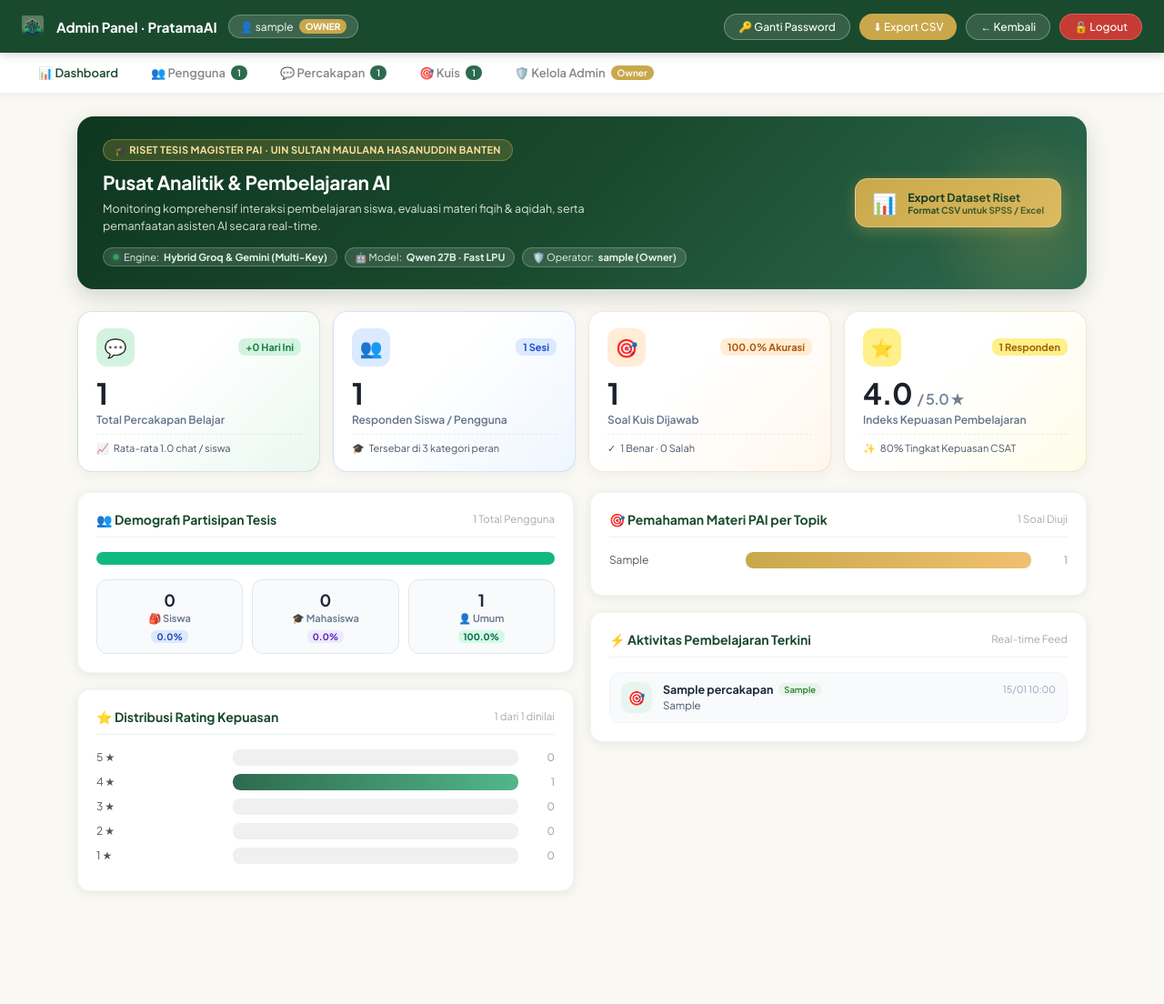
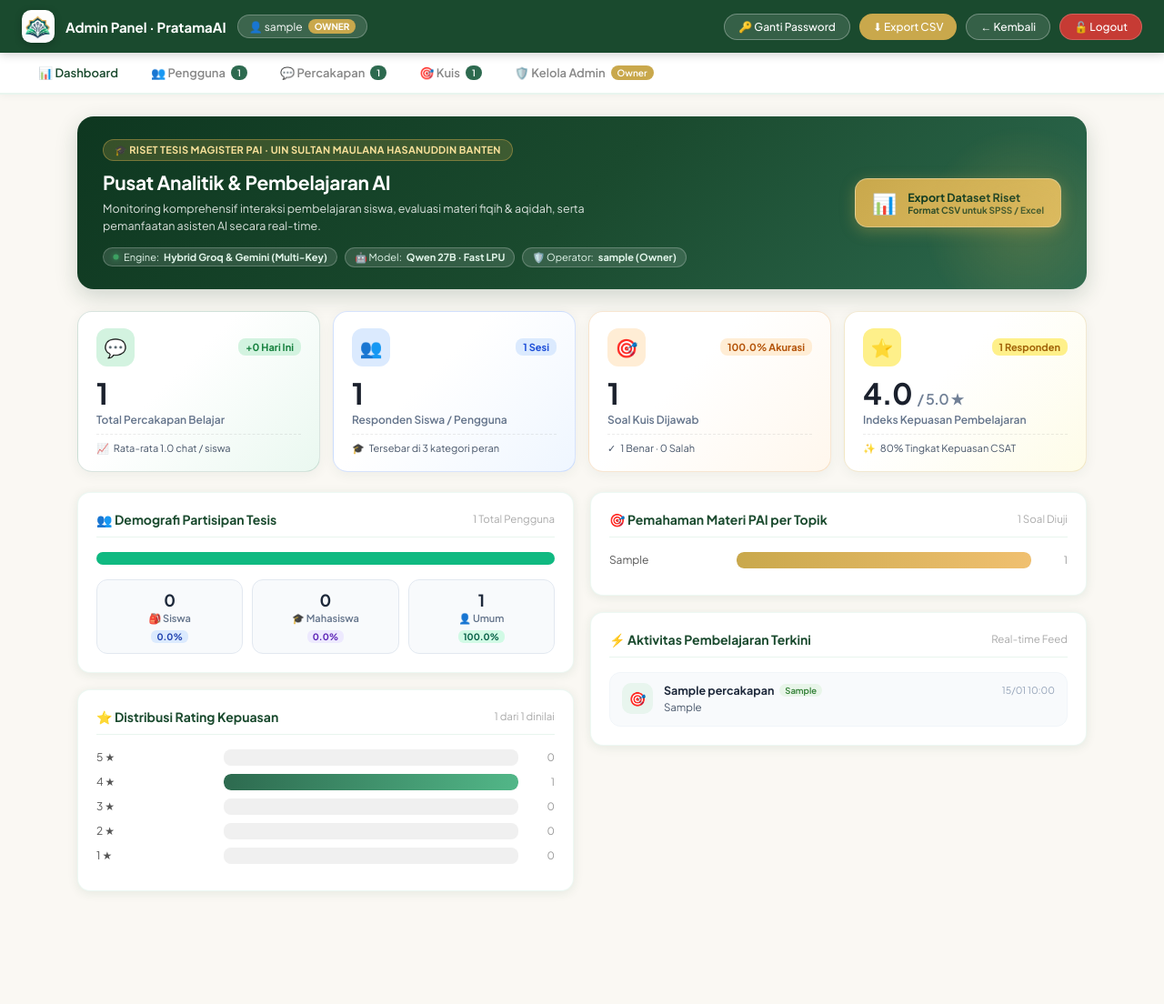
Before and after one commit to ibnu12345/pratama-ai, a Flask app: page /admin in a window 1280 px wide. Shown: the whole page at 91% size. Run offline with Flask 3, Linux system fonts and the light colour scheme; the visitor is signed in with stand-in values (Sample User, id 1); tables that the repository leaves empty hold one stand-in row (values such as "Sample post"); some libraries are stand-ins or nearby versions.

Commit message:
fix(admin): enhance header logo clarity with crisp white badge and eliminate dashboard horizontal layout overflow

```diff
--- a/templates/admin.html
+++ b/templates/admin.html
@@ -15,11 +15,14 @@
             --krem:#faf8f3; --putih:#ffffff; --shadow:0 2px 12px rgba(26,74,46,0.09);
         }
         *,*::before,*::after{margin:0;padding:0;box-sizing:border-box;}
+        html, body { margin:0; padding:0; overflow-x:hidden; max-width:100vw; }
         body{font-family:'Plus Jakarta Sans',sans-serif;background:var(--krem);min-height:100vh;}
 
-        .header{background:var(--hijau-tua);color:#fff;padding:0 24px;height:58px;display:flex;align-items:center;justify-content:space-between;box-shadow:0 2px 10px rgba(0,0,0,0.18);position:sticky;top:0;z-index:50;}
-        .header-left{display:flex;align-items:center;gap:12px;}
-        .header h1{font-size:15px;display:flex;align-items:center;gap:8px;}
+        .header{background:var(--hijau-tua);color:#fff;padding:0 24px;min-height:58px;height:auto;display:flex;align-items:center;justify-content:space-between;box-shadow:0 2px 10px rgba(0,0,0,0.18);position:sticky;top:0;z-index:50;width:100%;}
+        .header-left{display:flex;align-items:center;gap:12px;min-width:0;}
+        .admin-logo-badge{width:36px;height:36px;background:#ffffff;border-radius:10px;display:inline-flex;align-items:center;justify-content:center;box-shadow:0 2px 8px rgba(0,0,0,0.22);flex-shrink:0;overflow:hidden;padding:2px;}
+        .admin-logo-badge img{width:100%;height:100%;object-fit:contain;display:block;}
+        .header h1{font-size:15px;display:flex;align-items:center;gap:8px;font-weight:700;}
         .header-user-badge{background:rgba(255,255,255,0.15);border:1px solid rgba(255,255,255,0.25);border-radius:20px;padding:4px 12px;font-size:12px;display:flex;align-items:center;gap:6px;}
         .role-badge{background:var(--emas);color:#fff;font-size:10px;font-weight:700;padding:2px 7px;border-radius:10px;text-transform:uppercase;}
         .header-actions{display:flex;gap:10px;}
@@ -38,27 +41,27 @@
         .badge{background:var(--hijau-mid);color:#fff;font-size:10px;padding:2px 7px;border-radius:10px;font-weight:600;}
         .badge-emas{background:var(--emas);}
 
-        .container{max-width:1150px;margin:24px auto;padding:0 20px 60px;}
+        .container{max-width:1150px;width:100%;margin:24px auto;padding:0 20px 60px;box-sizing:border-box;}
         .tab-content{display:none;}
         .tab-content.aktif{display:block;}
 
-        .stats{display:grid;grid-template-columns:repeat(4,1fr);gap:14px;margin-bottom:22px;}
-        .stat-card{background:var(--putih);border-radius:14px;padding:18px 20px;box-shadow:var(--shadow);border:1px solid rgba(82,183,136,0.12);}
+        .stats{display:grid;grid-template-columns:repeat(4,minmax(0,1fr));gap:14px;margin-bottom:22px;min-width:0;}
+        .stat-card{background:var(--putih);border-radius:14px;padding:18px 20px;box-shadow:var(--shadow);border:1px solid rgba(82,183,136,0.12);min-width:0;}
         .stat-card .ikon{font-size:22px;margin-bottom:8px;}
         .stat-card .angka{font-size:30px;font-weight:700;color:var(--hijau-mid);line-height:1;}
         .stat-card .label{font-size:11.5px;color:#888;margin-top:5px;}
 
-        .section{background:var(--putih);border-radius:14px;padding:20px;box-shadow:var(--shadow);border:1px solid rgba(82,183,136,0.10);margin-bottom:18px;}
-        .section-head{display:flex;align-items:center;justify-content:space-between;margin-bottom:16px;padding-bottom:10px;border-bottom:1.5px solid var(--hijau-pale);}
+        .section{background:var(--putih);border-radius:14px;padding:20px;box-shadow:var(--shadow);border:1px solid rgba(82,183,136,0.10);margin-bottom:18px;min-width:0;overflow:hidden;}
+        .section-head{display:flex;align-items:center;justify-content:space-between;margin-bottom:16px;padding-bottom:10px;border-bottom:1.5px solid var(--hijau-pale);gap:8px;}
         .section-head h2{font-size:14px;color:var(--hijau-tua);font-weight:700;}
-        .section-head span{font-size:11.5px;color:#aaa;}
-
-        .bar-row{display:flex;align-items:center;gap:10px;margin-bottom:9px;}
-        .bar-row .lbl{width:140px;font-size:12px;color:#555;white-space:nowrap;overflow:hidden;text-overflow:ellipsis;}
-        .bar-track{flex:1;background:#f0f0f0;border-radius:8px;height:18px;overflow:hidden;}
+        .section-head span{font-size:11.5px;color:#aaa;white-space:nowrap;flex-shrink:0;}
+
+        .bar-row{display:flex;align-items:center;gap:10px;margin-bottom:9px;min-width:0;}
+        .bar-row .lbl{width:130px;font-size:12px;color:#555;white-space:nowrap;overflow:hidden;text-overflow:ellipsis;flex-shrink:0;}
+        .bar-track{flex:1;background:#f0f0f0;border-radius:8px;height:18px;overflow:hidden;min-width:0;}
         .bar-fill{height:100%;background:linear-gradient(90deg,var(--hijau-mid),var(--hijau-light));border-radius:8px;}
         .bar-fill.emas{background:linear-gradient(90deg,var(--emas),#f0c070);}
-        .bar-count{width:30px;font-size:11.5px;color:#999;text-align:right;}
+        .bar-count{width:30px;font-size:11.5px;color:#999;text-align:right;flex-shrink:0;}
 
         .tbl-wrap{overflow-x:auto;}
         table{width:100%;border-collapse:collapse;font-size:12.5px;}
@@ -621,13 +624,17 @@
         /* TWO-COL LAYOUT */
         .dashboard-grid-2 {
             display: grid;
-            grid-template-columns: 1fr 1fr;
+            grid-template-columns: repeat(2, minmax(0, 1fr));
             gap: 18px;
             margin-bottom: 22px;
-        }
-        @media(max-width:900px){
-            .dashboard-grid-2 { grid-template-columns: 1fr; }
-            .stats { grid-template-columns: repeat(2, 1fr) !important; }
+            min-width: 0;
+        }
+        .dashboard-grid-2 > div {
+            min-width: 0;
+        }
+        @media(max-width:960px){
+            .dashboard-grid-2 { grid-template-columns: 1fr !important; }
+            .stats { grid-template-columns: repeat(2, minmax(0, 1fr)) !important; }
             .admin-hero { flex-direction: column; align-items: flex-start; }
             .hero-btn-export { width: 100%; justify-content: center; }
         }
@@ -692,16 +699,18 @@
             display: flex;
             flex-direction: column;
             gap: 10px;
+            min-width: 0;
         }
         .activity-item {
             display: flex;
             align-items: flex-start;
             gap: 12px;
-            padding: 10px 12px;
+            padding: 11px 13px;
             background: #f8fafc;
             border-radius: 12px;
             border: 1px solid #f1f5f9;
             transition: all 0.15s ease;
+            min-width: 0;
         }
         .activity-item:hover {
             background: #edf8f2;
@@ -722,12 +731,15 @@
         .act-body {
             flex: 1;
             min-width: 0;
+            overflow: hidden;
         }
         .act-head {
             display: flex;
             align-items: center;
             justify-content: space-between;
-            margin-bottom: 2px;
+            gap: 8px;
+            margin-bottom: 3px;
+            min-width: 0;
         }
         .act-user {
             font-size: 12.5px;
@@ -736,19 +748,27 @@
             display: flex;
             align-items: center;
             gap: 6px;
+            min-width: 0;
+            overflow: hidden;
+            text-overflow: ellipsis;
+            white-space: nowrap;
         }
         .act-time {
             font-size: 10.5px;
             color: #94a3b8;
             white-space: nowrap;
+            flex-shrink: 0;
         }
         .act-text {
             font-size: 11.5px;
             color: #475569;
-            white-space: nowrap;
+            line-height: 1.45;
+            word-break: break-word;
+            display: -webkit-box;
+            -webkit-line-clamp: 2;
+            -webkit-box-orient: vertical;
             overflow: hidden;
             text-overflow: ellipsis;
-            line-height: 1.4;
         }
     </style>
 
@@ -757,7 +777,10 @@
 
 <div class="header">
     <div class="header-left">
-        <h1><img src="/static/img/logo-icon-trans.png" alt="Logo" style="width:24px;height:24px;vertical-align:middle;margin-right:6px;"> Admin Panel · PratamaAI</h1>
+        <div class="admin-logo-badge">
+            <img src="/static/img/logo-icon.png" alt="PratamaAI">
+        </div>
+        <h1>Admin Panel · PratamaAI</h1>
         <div class="header-user-badge">
             👤 {{ admin_username }}
             {% if admin_role == 'owner' %}
```
Also changed, not shown: static/img/logo-icon.png (added).
